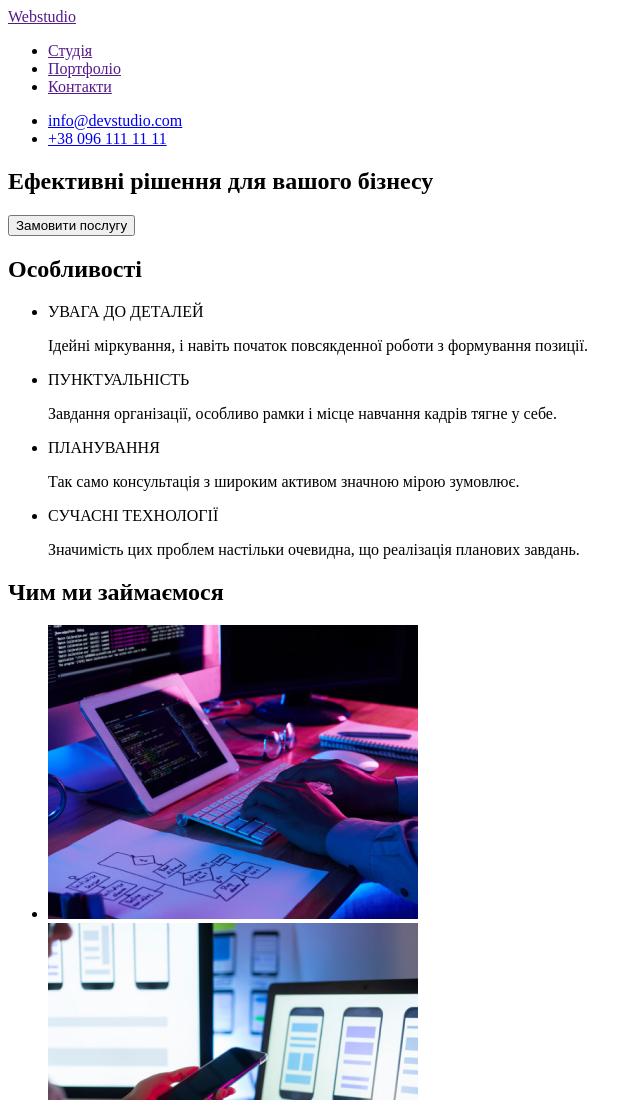
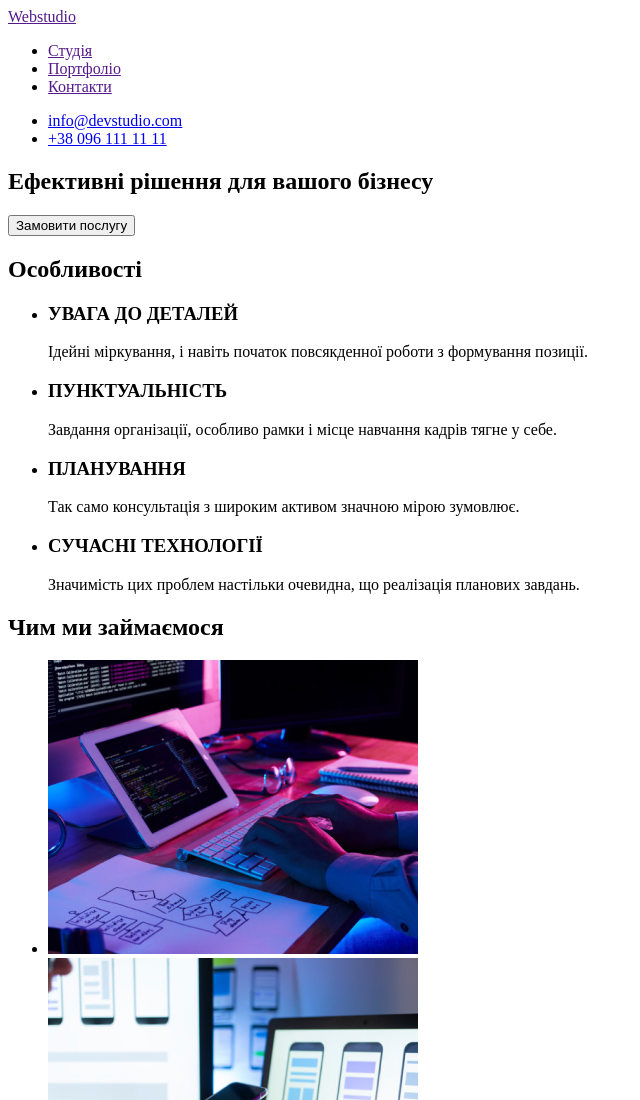
Before and after one commit to VasylkivR/goit-markup-hw-01, a plain HTML site: page index.html in a window 1280 px wide. Shown: the top 1100 px of the page, without its empty margins (0-640 px from the left). Drawn offline with Linux system fonts and the light colour scheme.

Commit message:
Update index.html

```diff
--- a/index.html
+++ b/index.html
@@ -34,27 +34,27 @@
         <h2>Особливості</h2>
         <ul>
           <li>
-            УВАГА ДО ДЕТАЛЕЙ
+            <h3>УВАГА ДО ДЕТАЛЕЙ</h3>
             <p>
               Ідейні міркування, і навіть початок повсякденної роботи з
               формування позиції.
             </p>
           </li>
           <li>
-            ПУНКТУАЛЬНІСТЬ
+            <h3>ПУНКТУАЛЬНІСТЬ</h3>
             <p>
               Завдання організації, особливо рамки і місце навчання кадрів тягне
               у себе.
             </p>
           </li>
           <li>
-            ПЛАНУВАННЯ
+            <h3>ПЛАНУВАННЯ</h3>
             <p>
               Так само консультація з широким активом значною мірою зумовлює.
             </p>
           </li>
           <li>
-            СУЧАСНІ ТЕХНОЛОГІЇ
+            <h3>СУЧАСНІ ТЕХНОЛОГІЇ</h3>
             <p>
               Значимість цих проблем настільки очевидна, що реалізація планових
               завдань.
```
